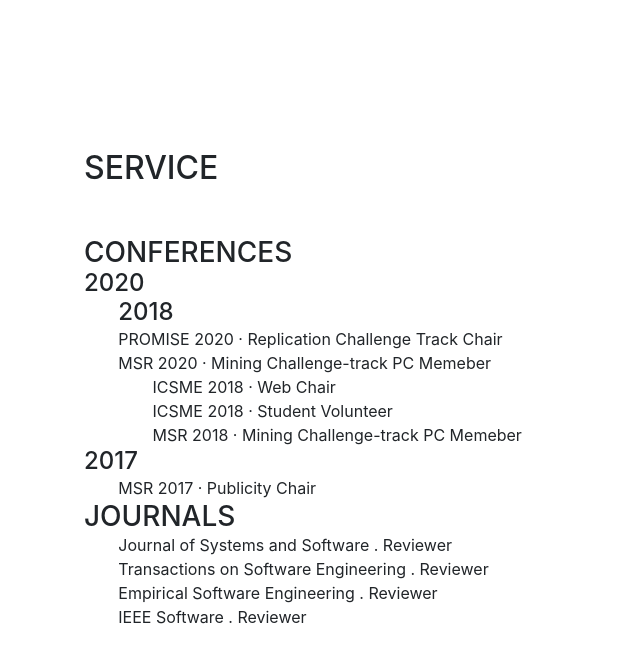
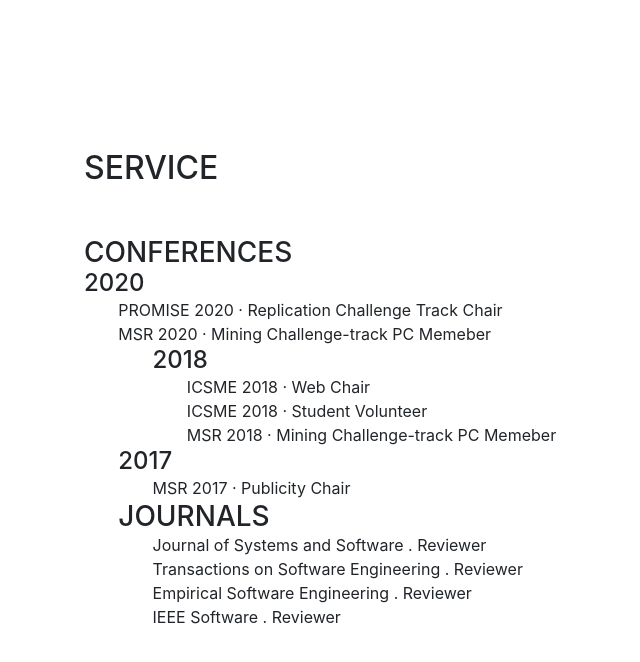
Before and after one commit to Gemarodri/PersonalWeb, a website with bundled scripts: page index.html in a window 1280 px wide. Shown: the part 4093-4755 px from the top of the page, without its empty margins (236-876 px from the left). Built offline with nearby package versions, Linux system fonts and the light colour scheme; a web font is replaced by a local one.

Commit message:
Update index.html

```diff
--- a/index.html
+++ b/index.html
@@ -292,15 +292,16 @@
           <h2 class="mb-5">Service</h2>
           <h3 class="mb-0">Conferences</h3>
           <h4 class="mb-0">2020</h4>
-          <ul class="fa-ul mb-0">
+            <ul class="fa-ul mb-0">
+              <li> PROMISE 2020 · Replication Challenge Track Chair </li>
+              <li> MSR 2020 · Mining Challenge-track PC Memeber </li>
+            <ul class="fa-ul mb-0">
           <h4 class="mb-0">2018</h4>
-            <li> PROMISE 2020 · Replication Challenge Track Chair </li>
-              <li> MSR 2020 · Mining Challenge-track PC Memeber </li>
-          <ul class="fa-ul mb-0">
+            <ul class="fa-ul mb-0">
               <li> ICSME 2018 · Web Chair</li>
               <li> ICSME 2018 · Student Volunteer </li>
               <li> MSR 2018 · Mining Challenge-track PC Memeber</li>
-           </ul>
+            </ul>
 <!--            <li>
               <i class="fa-li fa fa-trophy text-warning"></i>
               Google Analytics Certified Developer</li>
```
